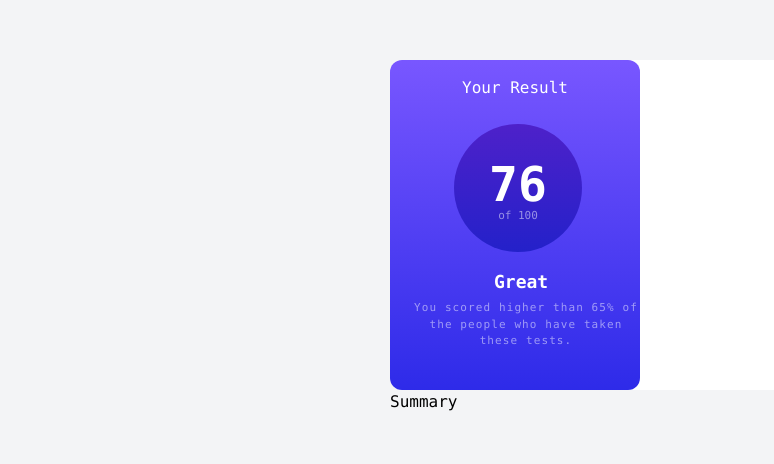
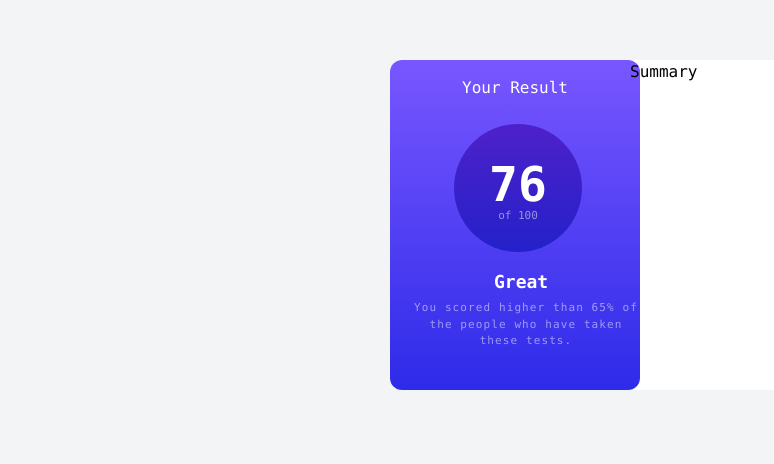
Before and after one commit to HayatsCodes/results-summary-component, a website: page index.html in a window 1280 px wide. Shown: the part 175-639 px from the top of the page, without its empty margins (0-774 px from the left). Drawn offline with Linux system fonts and the light colour scheme.

Commit message:
Improving performance

```diff
--- a/index.html
+++ b/index.html
@@ -35,7 +35,7 @@
           You scored higher than 65% of<br> the people who have taken <br> these tests.
         </p>
       </div>
-      <p class="absolute">
+      <p class="absolute top-0 left-60">
         Summary
       </p>
     </div>
```
Also changed, not shown: css/main.css.
